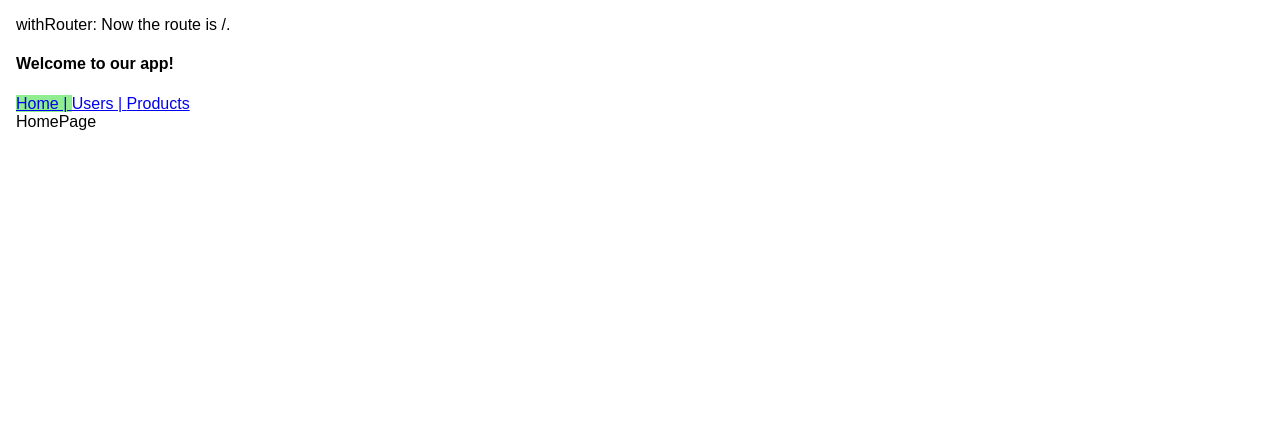
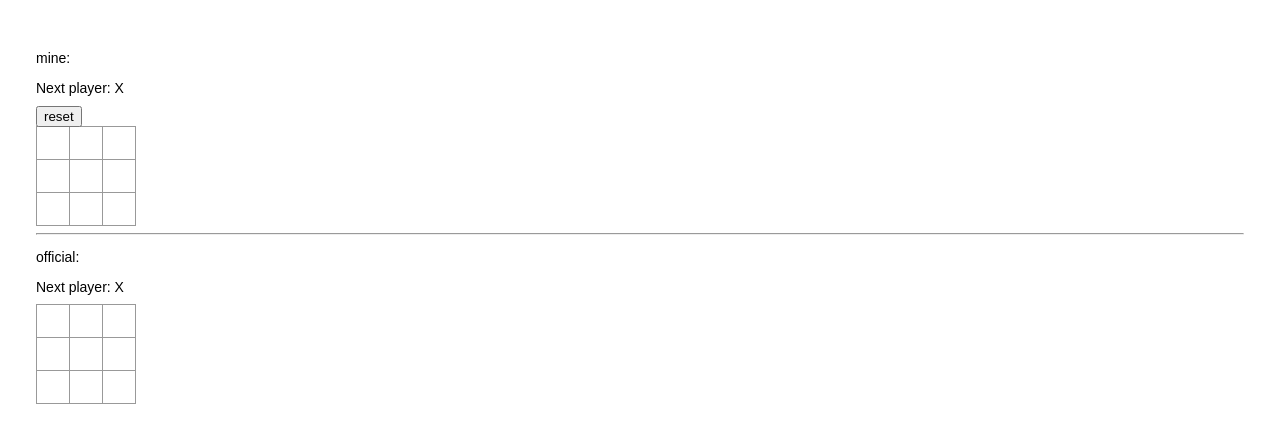
Before and after one commit to Leona-Jly/learn-react-v16, a React (Create React App) app: page / in a window 1280 px wide. Shown: the top 442 px of the page. Built offline with nearby package versions, Linux system fonts and the light colour scheme.

Commit message:
add tic-tac-toe example

```diff
--- a/src/App.js
+++ b/src/App.js
@@ -184,11 +184,21 @@ class App extends Component {
           {/* API - withRouter */}
             {/* 使用withRouter可以获取到match、history和location；每次路由改变时，withRouter会重新渲染它的组件； */}
             {/* 若想要用withRouter阻止被shouldComponentUpdate阻塞的更新，一定要把执行shouldComponentUpdate那部分的组件也包裹进去，正确写法`withRouter(connect(...)(MyComponent))`，错误写法`connect(...)(withRouter(MyComponent))` */}
-            <ShowTheLocationWithRouter />
+            {/* <ShowTheLocationWithRouter /> */}
+
+          {/* DOM API - Route */}
+            <TestRouteRender path="/testRouteRender" component={TestRouteRenderComp}/>
         </div>
         {/* react-router非官网dom示例 */}
         <div className="react-router-not-official-examples">
-          <PrimaryLayout />
+          {/* <PrimaryLayout /> */}
+        </div>
+        {/* react官网教程 */}
+        <div className="react-official-tutorial-tic-tac-toe">
+          <p>mine: </p>
+          <TicTacToeMine /><hr/>
+          <p>official: </p>
+          <TicTacToe />
         </div>
       </div>
     );
@@ -1016,17 +1026,36 @@ class App extends Component {
   }
   const ShowTheLocationWithRouter = withRouter(ShowTheLocation); // 使用withRouter才能获取到location等
 
+  /* DOM API - Route */
+  const TestRouteRenderComp = ({history, location, match}) => (
+    <div style={{padding: '2rem 0'}}>
+      I'm TestRouteRenderComp. Which path do I match: {match.path}
+    </div>
+  )
+  const TestRouteRender = ({ component: Component, ...rest }) => (
+    <Route {...rest} render={props => (
+      <Component {...props}/>
+    )}/>
+  )
+
 /* react-router非官方dom示例 */
   // [译] 关于 React Router 4 的一切 (https://juejin.im/post/5995a2506fb9a0249975a1a4?utm_source=tuicool&utm_medium=referral)
     const HomePage = props => <div>HomePage</div>
+    const oddEvent = (match, location) => {
+      if (!match) {
+        return false
+      }
+      const eventID = parseInt(match.params.eventID)
+      return !isNaN(eventID) && eventID % 2 === 1
+    }
     const PrimaryHeader = () => (
       <header className="primary-header">
         <h4>Welcome to our app!</h4>
         <nav>
-          {/* <NavLink> 与 <Link> 一样，但如果 <NavLink> 匹配浏览器的 URL，那么它可以提供一些额外的样式能力。 */}
-          <NavLink to="/" exact activeClassName="active">Home | </NavLink>
-          <NavLink to="/users" activeClassName="active">Users  | </NavLink>
-          <NavLink to="/products" activeClassName="active">Products</NavLink>
+          {/* <NavLink> 与 <Link> 一样，但如果 <NavLink> 匹配浏览器的 URL，会给渲染出的元素增加样式属性。 */}
+          <NavLink to="/" exact>Home | </NavLink>
+          <NavLink to="/users" activeStyle={{fontWeight: 'bold'}}>Users  | </NavLink>
+          <NavLink to="/products">Products | </NavLink>
         </nav>
       </header>
     )
@@ -1078,7 +1107,7 @@ class App extends Component {
               <Route path="/" exact component={HomePage} />
               <Route path="/users" component={UserSubLayout} />
               <Route path="/products" component={ProductSubLayout} />
-              <Redirect to="/" />
+              {/* <Redirect to="/" /> */}
             </Switch>
           </main>
         </div>
@@ -1133,7 +1162,240 @@ class App extends Component {
       </div>
     )
 
+/* react官网教程 tic-tac-toe */
+  // class Square extends React.Component {
+  //   render() {
+  //     return (
+  //       <button onClick={() => this.props.click()} className="square">
+  //         {this.props.value}
+  //       </button>
+  //     );
+  //   }
+  // }
 
+  // mine
+  function SquareMine(props){
+    return (
+      <button onClick={props.click} className="square">
+        {props.value}
+      </button>
+    )
+  }
 
+  class BoardMine extends React.Component {
+    constructor(props){
+      super(props)
+      this.state = {
+        squares: Array(9).fill(null), // 初始化一个包含9个空值的数组作为状态数据
+        currPlayer: 'X',
+        status: 'Next player: X',
+        gameOver: false,
+      }
+    }
+
+    handleClick = (i) => {
+      if(this.state.squares[i] || this.state.squares.indexOf(null) == -1 || this.state.gameOver){
+        return;
+      }
+      this.setState((prevState) => {
+        // let newSquares = prevState.squares.slice();
+        let newSquares = [...prevState.squares];
+        newSquares[i] = prevState.currPlayer;
+        let newState = {};
+        newState.currPlayer = prevState.currPlayer == 'X'? 'O' : 'X';
+        newState.squares = newSquares;
+        if(this.ifGameOver(newSquares)){
+          newState.status = `The winner is ${prevState.currPlayer}`;
+          newState.gameOver = true;
+        }else{
+          newState.status = `Next player: ${newState.currPlayer}`;
+        }
+        return newState;
+      });
+    }
+
+    ifGameOver(squares){
+      let arr = squares;
+      let horizontalKind = [0, 3, 6];
+      let verticalKind = [0, 1, 2];
+      for(let i = 0; i < horizontalKind.length; i++){
+        if(arr[horizontalKind[i]] && arr[horizontalKind[i]] == arr[horizontalKind[i]+1] && arr[horizontalKind[i]] == arr[horizontalKind[i]+2]){
+          return true;
+        }
+      }
+      for(let j = 0; j < verticalKind.length; j++){
+        if(arr[verticalKind[j]] && arr[verticalKind[j]] == arr[verticalKind[j]+3] && arr[verticalKind[j]] == arr[verticalKind[j]+6]){
+          return true;
+        }
+      }
+      if(arr[4] && ((arr[4] == arr[0] && arr[4] == arr[8]) || (arr[4] == arr[2] && arr[4] == arr[6]))){
+        return true;
+      }
+      return false;
+    }
+
+    reset = () => {
+      this.setState({
+        squares: Array(9).fill(null), // 初始化一个包含9个空值的数组作为状态数据
+        currPlayer: 'X',
+        status: 'Next player: X',
+        gameOver: false,
+      });
+    }
+
+    renderSquare(i) {
+      return (
+        <SquareMine
+          value={this.state.squares[i]}
+          click={() => this.handleClick(i)} />
+      );
+    }
+
+    render() {
+      const status = this.state.status;
+
+      return (
+        <div>
+          <div className="status">{status}</div>
+          <button onClick={this.reset}>reset</button>
+          <div className="board-row">
+            {this.renderSquare(0)}
+            {this.renderSquare(1)}
+            {this.renderSquare(2)}
+          </div>
+          <div className="board-row">
+            {this.renderSquare(3)}
+            {this.renderSquare(4)}
+            {this.renderSquare(5)}
+          </div>
+          <div className="board-row">
+            {this.renderSquare(6)}
+            {this.renderSquare(7)}
+            {this.renderSquare(8)}
+          </div>
+        </div>
+      );
+    }
+  }
+
+  class TicTacToeMine extends React.Component {
+    render() {
+      return (
+        <div className="game">
+          <div className="game-board">
+            <BoardMine />
+          </div>
+          <div className="game-info">
+            <div>{/* status */}</div>
+            <ol>{/* TODO */}</ol>
+          </div>
+        </div>
+      );
+    }
+  }
+
+  // 官方
+  function Square(props){
+    return (
+      <button onClick={props.click} className="square">
+        {props.value}
+      </button>
+    )
+  }
+
+  function calculateWinner(squares){
+    const lines = [
+      [0, 1, 2],
+      [3, 4, 5],
+      [6, 7, 8],
+      [0, 3, 6],
+      [1, 4, 7],
+      [2, 5, 8],
+      [0, 4, 8],
+      [2, 4, 6],
+    ];
+    for(let i = 0; i < lines.length; i++){
+      const [a, b, c] = lines[i];
+      if(squares[a] && squares[a] === squares[b] && squares[a] === squares[c]){
+        return squares[a];
+      }
+    }
+    return null;
+  }
+
+  class Board extends React.Component {
+    constructor(props){
+      super(props)
+      this.state = {
+        squares: Array(9).fill(null), // 初始化一个包含9个空值的数组作为状态数据
+        xIsNext: true, // 下个落子方
+      }
+    }
+
+    handleClick(i){
+      const squares = this.state.squares.slice();
+      if(calculateWinner(squares) || squares[i]) return;
+      squares[i] = this.state.xIsNext? 'X' : 'O';
+      this.setState({
+        squares,
+        xIsNext: !this.state.xIsNext,
+      })
+    }
+
+    renderSquare(i) {
+      return (
+        <Square
+          value={this.state.squares[i]}
+          click={() => this.handleClick(i)} />
+      );
+    }
+
+    render() {
+      const winner = calculateWinner(this.state.squares);
+      let status;
+      if(winner){
+        status = 'Winner: ' + winner;
+      }else{
+        status = 'Next player: ' + (this.state.xIsNext? 'X' : 'O');
+      }
+
+      return (
+        <div>
+          <div className="status">{status}</div>
+          <div className="board-row">
+            {this.renderSquare(0)}
+            {this.renderSquare(1)}
+            {this.renderSquare(2)}
+          </div>
+          <div className="board-row">
+            {this.renderSquare(3)}
+            {this.renderSquare(4)}
+            {this.renderSquare(5)}
+          </div>
+          <div className="board-row">
+            {this.renderSquare(6)}
+            {this.renderSquare(7)}
+            {this.renderSquare(8)}
+          </div>
+        </div>
+      );
+    }
+  }
+
+  class TicTacToe extends React.Component {
+    render() {
+      return (
+        <div className="game">
+          <div className="game-board">
+            <Board />
+          </div>
+          <div className="game-info">
+            <div>{/* status */}</div>
+            <ol>{/* TODO */}</ol>
+          </div>
+        </div>
+      );
+    }
+  }
 
 export default App;
--- /dev/null
+++ b/src/tic-tac-toe.css
@@ -0,0 +1,50 @@
+body {
+  font: 14px "Century Gothic", Futura, sans-serif;
+  margin: 20px;
+}
+
+ol, ul {
+  padding-left: 30px;
+}
+
+.board-row:after {
+  clear: both;
+  content: "";
+  display: table;
+}
+
+.status {
+  margin-bottom: 10px;
+}
+
+.square {
+  background: #fff;
+  border: 1px solid #999;
+  float: left;
+  font-size: 24px;
+  font-weight: bold;
+  line-height: 34px;
+  height: 34px;
+  margin-right: -1px;
+  margin-top: -1px;
+  padding: 0;
+  text-align: center;
+  width: 34px;
+}
+
+.square:focus {
+  outline: none;
+}
+
+.kbd-navigation .square:focus {
+  background: #ddd;
+}
+
+.game {
+  display: flex;
+  flex-direction: row;
+}
+
+.game-info {
+  margin-left: 20px;
+}
```
Also changed, not shown: src/index.js (+5 -3 lines).
